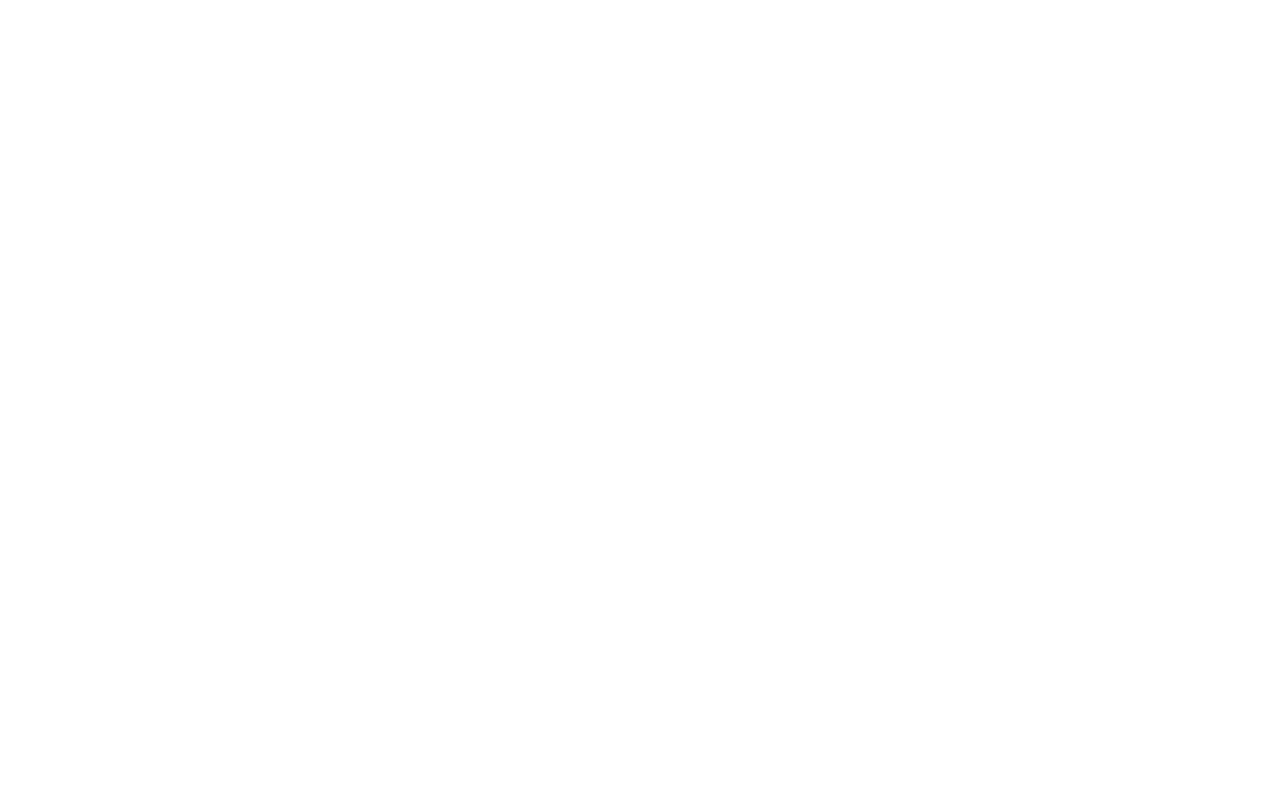
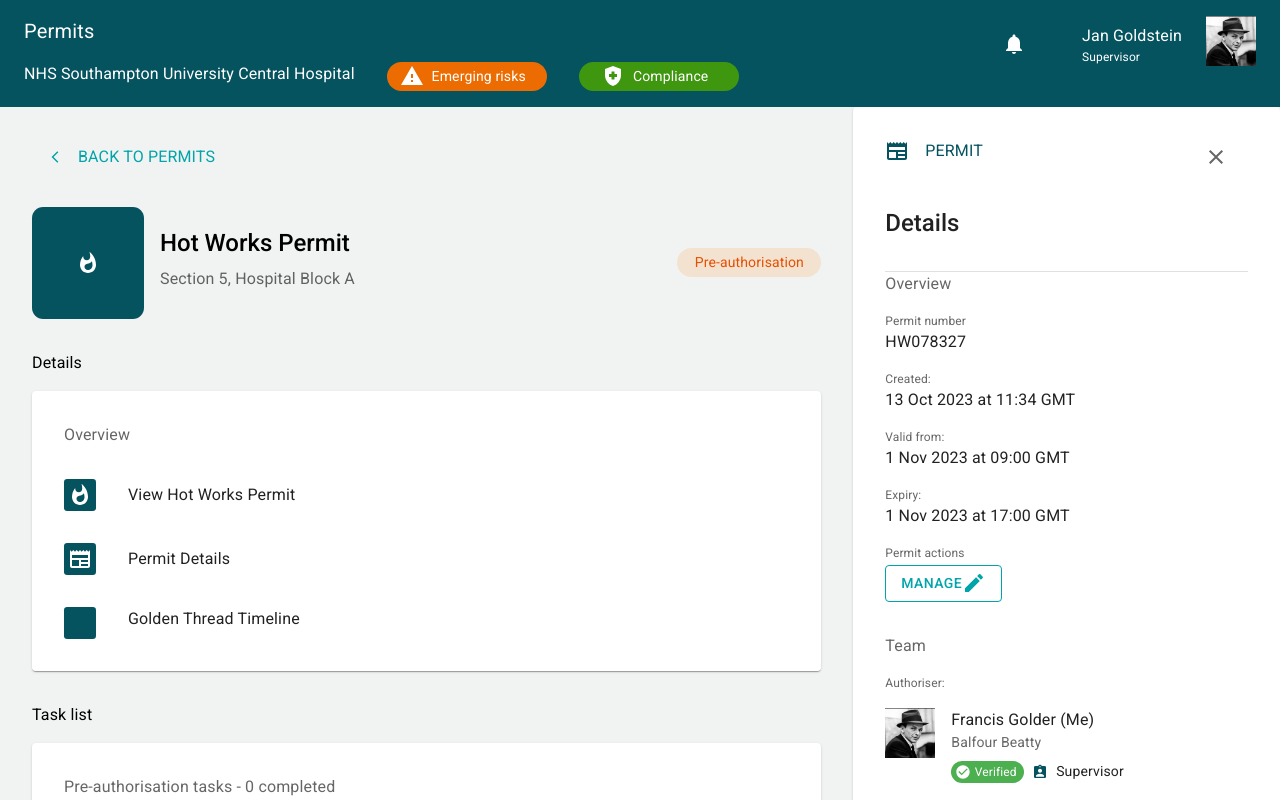
Before and after one commit to Catherinen29/skunkworks, a React (Create React App) app: page /hwpermitoverview in a window 1280 px wide. Before the commit this address had no page. Shown: the top 800 px of the page. Built offline with nearby package versions, Linux system fonts and the light colour scheme.

Commit message:
Add routes.

```diff
--- a/src/App.js
+++ b/src/App.js
@@ -3,7 +3,8 @@
 import { LocalizationProvider } from "@mui/x-date-pickers";
 import { AdapterDayjs } from '@mui/x-date-pickers/AdapterDayjs'
 import Permits from "./components/Permits";
-import HotWorksPermit from "./components/Permit/HotWorksPermit";
+import HWPermitOverview from "./components/Permit/HWPermitOverview";
+import SignPermit from "./components/mobView.js/SignPermit";
 
 function App() {
 
@@ -13,7 +14,8 @@
         <Routes>
           <Route path="/permits" element={<Permits />} />
           <Route path="/hotworkstemplate" element={<NewHotWorksPermit />} />
-          <Route path="/hotworkspermit" element={<HotWorksPermit />} />
+          <Route path="/hwpermitoverview" element={<HWPermitOverview />} />
+          <Route path="/signpermit" element={<SignPermit />} />
         </Routes>
     </LocalizationProvider>
   </div>
```
